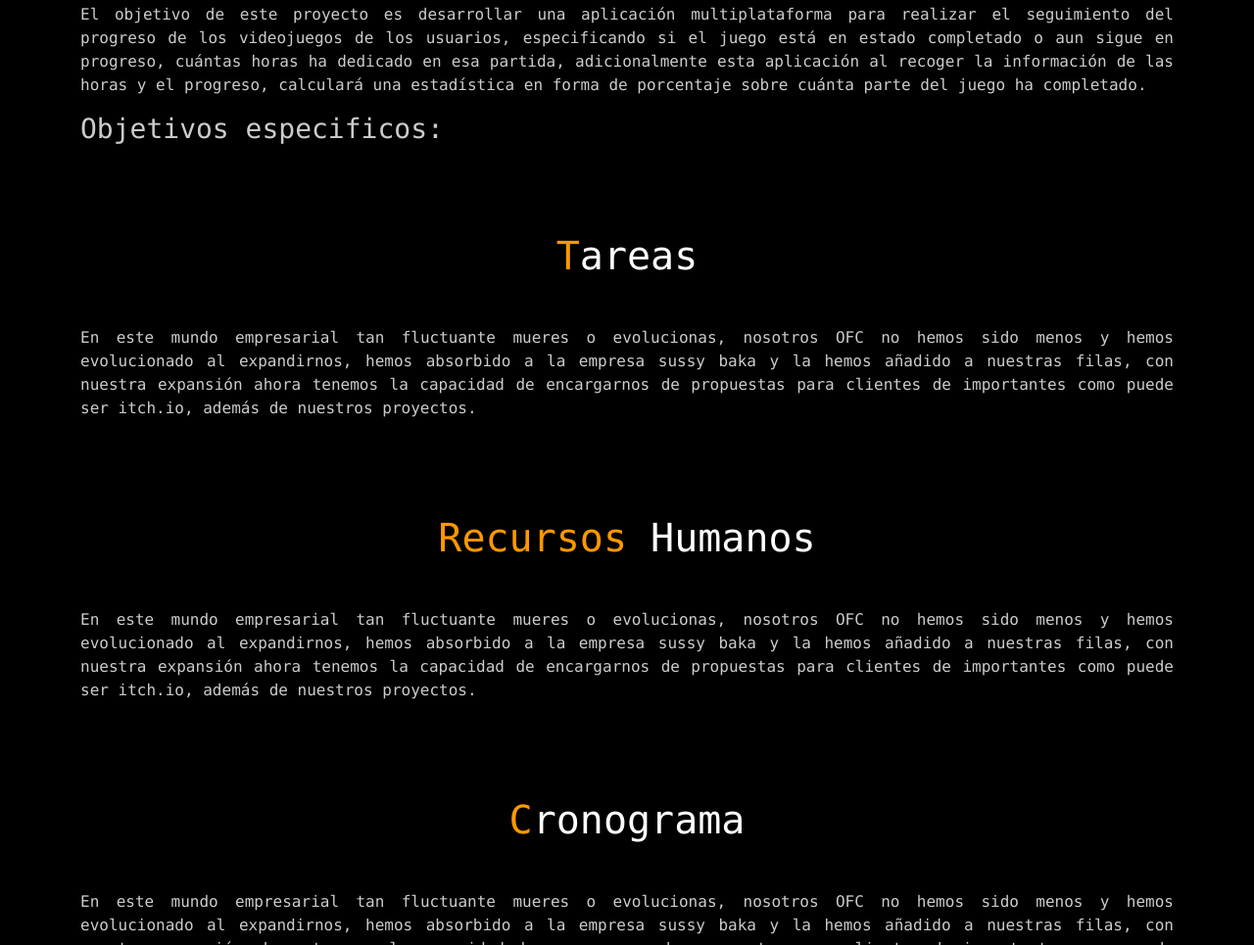
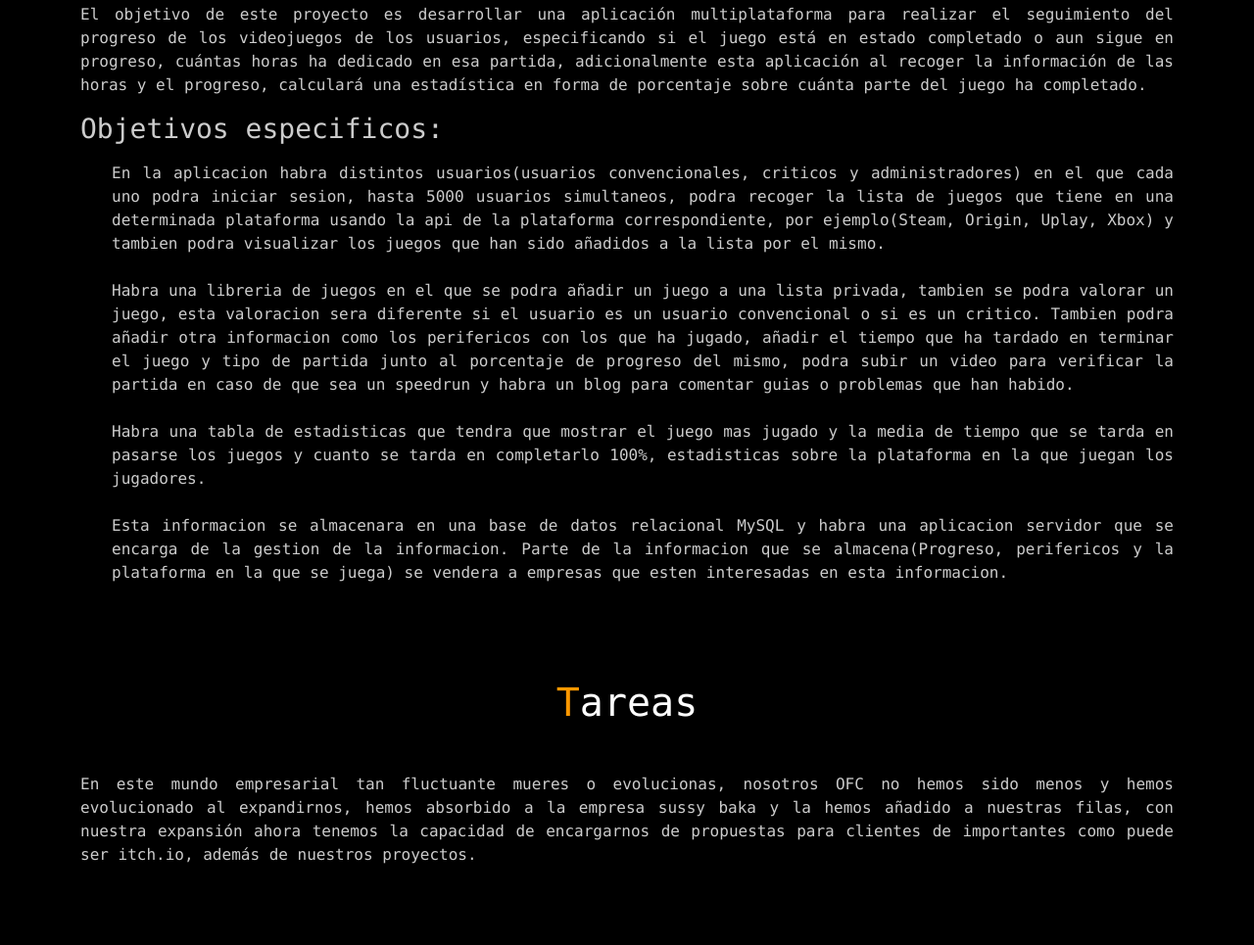
Before and after one commit to ioritz2002/RepoFinalBossWeb, a plain HTML site: page index.html in a window 1280 px wide. Shown: the part 1409-2374 px from the top of the page at 98% size. Drawn offline with nearby package versions, Linux system fonts and the light colour scheme; a web font is replaced by a local one.

Commit message:
Objetivos especificos añadidos, no muestra guiones de la lista

```diff
--- a/index.html
+++ b/index.html
@@ -144,7 +144,8 @@
                 <div class="row">
                     <div class="col-sm-12 col-md-12 col-xl-12">
                         <h3>Objetivos generales:</h3>
-                        <p class="text-justify">El objetivo de este proyecto es desarrollar una aplicación multiplataforma para realizar el
+                        <p class="text-justify">El objetivo de este proyecto es desarrollar una aplicación
+                            multiplataforma para realizar el
                             seguimiento del progreso de los videojuegos de los usuarios, especificando si el juego está
                             en estado completado o aun sigue en progreso, cuántas horas ha dedicado en esa partida,
                             adicionalmente esta aplicación al recoger la información de las horas y el progreso,
@@ -153,6 +154,48 @@
                         </p>
 
                         <h3>Objetivos especificos:</h3>
+                        <p class="text-justify">
+                        </p>
+
+                        <ul>
+                            <li class="text-justify">En la aplicacion habra distintos usuarios(usuarios convencionales,
+                                criticos y
+                                administradores) en el que cada uno podra
+                                iniciar sesion, hasta
+                                5000 usuarios simultaneos, podra recoger la lista de juegos que tiene en una
+                                determinada
+                                plataforma usando la api de la plataforma correspondiente, por ejemplo(Steam,
+                                Origin, Uplay,
+                                Xbox) y tambien podra visualizar los juegos que han sido añadidos a la lista por el
+                                mismo.</li><br/>
+                            <li class="text-justify">Habra una libreria de juegos en el que se podra añadir un juego a
+                                una lista privada,
+                                tambien
+                                se podra valorar un juego, esta valoracion sera diferente si el usuario es un
+                                usuario
+                                convencional o si es un critico. Tambien podra añadir otra informacion como los
+                                perifericos
+                                con los que ha jugado, añadir el tiempo que ha tardado en terminar el juego y tipo de
+                                partida junto al porcentaje de progreso del mismo, podra subir un video para verificar
+                                la
+                                partida en caso de que sea un speedrun y habra un blog para comentar guias o problemas
+                                que
+                                han habido.</li><br/>
+                            <li class="text-justify"> Habra una tabla de estadisticas que tendra que mostrar el juego
+                                mas jugado y la media de
+                                tiempo que se tarda en pasarse los juegos y cuanto se tarda en completarlo 100%,
+                                estadisticas sobre la plataforma en la que juegan los jugadores.</li>
+                                <br/>
+                            <li class="text-justify">
+                                Esta informacion se almacenara en una base de datos relacional MySQL y habra una
+                                aplicacion
+                                servidor que se encarga de la gestion de la informacion. Parte de la informacion que se
+                                almacena(Progreso, perifericos y la plataforma en la que se juega) se vendera a empresas
+                                que
+                                esten interesadas en esta informacion.
+                            </li>
+                        </ul>
+
 
                     </div>
                 </div>
@@ -167,7 +210,8 @@
                 </div>
                 <div class="row">
                     <div class="col-sm-12 col-md-12 col-xl-12">
-                        <p class="text-justify">En este mundo empresarial tan fluctuante mueres o evolucionas, nosotros OFC no hemos sido
+                        <p class="text-justify">En este mundo empresarial tan fluctuante mueres o evolucionas, nosotros
+                            OFC no hemos sido
                             menos y hemos evolucionado al expandirnos, hemos absorbido a la empresa sussy baka y la
                             hemos añadido a nuestras filas, con nuestra expansión ahora tenemos la capacidad de
                             encargarnos de propuestas para clientes de importantes como puede ser itch.io, además de
@@ -186,7 +230,8 @@
                 </div>
                 <div class="row">
                     <div class="col-sm-12 col-md-12 col-xl-12">
-                        <p class="text-justify">En este mundo empresarial tan fluctuante mueres o evolucionas, nosotros OFC no hemos sido
+                        <p class="text-justify">En este mundo empresarial tan fluctuante mueres o evolucionas, nosotros
+                            OFC no hemos sido
                             menos y hemos evolucionado al expandirnos, hemos absorbido a la empresa sussy baka y la
                             hemos añadido a nuestras filas, con nuestra expansión ahora tenemos la capacidad de
                             encargarnos de propuestas para clientes de importantes como puede ser itch.io, además de
@@ -205,7 +250,8 @@
                 </div>
                 <div class="row">
                     <div class="col-sm-12 col-md-12 col-xl-12">
-                        <p class="text-justify">En este mundo empresarial tan fluctuante mueres o evolucionas, nosotros OFC no hemos sido
+                        <p class="text-justify">En este mundo empresarial tan fluctuante mueres o evolucionas, nosotros
+                            OFC no hemos sido
                             menos y hemos evolucionado al expandirnos, hemos absorbido a la empresa sussy baka y la
                             hemos añadido a nuestras filas, con nuestra expansión ahora tenemos la capacidad de
                             encargarnos de propuestas para clientes de importantes como puede ser itch.io, además de
@@ -224,7 +270,8 @@
                 </div>
                 <div class="row">
                     <div class="col-sm-12 col-md-12 col-xl-12">
-                        <p class="text-justify">En este mundo empresarial tan fluctuante mueres o evolucionas, nosotros OFC no hemos sido
+                        <p class="text-justify">En este mundo empresarial tan fluctuante mueres o evolucionas, nosotros
+                            OFC no hemos sido
                             menos y hemos evolucionado al expandirnos, hemos absorbido a la empresa sussy baka y la
                             hemos añadido a nuestras filas, con nuestra expansión ahora tenemos la capacidad de
                             encargarnos de propuestas para clientes de importantes como puede ser itch.io, además de
@@ -243,7 +290,8 @@
                 </div>
                 <div class="row">
                     <div class="col-sm-12 col-md-12 col-xl-12">
-                        <p class="text-justify">Como sabemos que realizar un correcto seguimiento de las tareas es muy importante para saber
+                        <p class="text-justify">Como sabemos que realizar un correcto seguimiento de las tareas es muy
+                            importante para saber
                             cual es el grado de avance de las tareas, usaremos Odoo para realizar el seguimiento de las
                             tareas a realizar, en el que se incurrirá diariamente las horas dedicadas a cada tarea.
                             Además se realizarán reuniones periódicas con el cliente para que el cliente sepa el grado
@@ -262,7 +310,8 @@
                 </div>
                 <div class="row">
                     <div class="col-sm-12 col-md-12 col-xl-12">
-                        <p class="text-justify">La evaluación es necesaria para garantizar que la aplicación que desarrollamos es funcional y
+                        <p class="text-justify">La evaluación es necesaria para garantizar que la aplicación que
+                            desarrollamos es funcional y
                             hace todo lo que se supone que tiene que hacer. Se harán diversas pruebas de todo tipo para
                             probar que se cumpla dicha funcionalidad además de probar que la aplicación realice de forma
                             correcta todas las operaciones y acciones. También se analizará que no haya desviaciones del
@@ -283,7 +332,8 @@
                 </div>
                 <div class="row">
                     <div class="col-sm-12 col-md-12 col-xl-12">
-                        <p class="text-justify">En este mundo empresarial tan fluctuante mueres o evolucionas, nosotros OFC no hemos sido
+                        <p class="text-justify">En este mundo empresarial tan fluctuante mueres o evolucionas, nosotros
+                            OFC no hemos sido
                             menos y hemos evolucionado al expandirnos, hemos absorbido a la empresa sussy baka y la
                             hemos añadido a nuestras filas, con nuestra expansión ahora tenemos la capacidad de
                             encargarnos de propuestas para clientes de importantes como puede ser itch.io, además de
```
